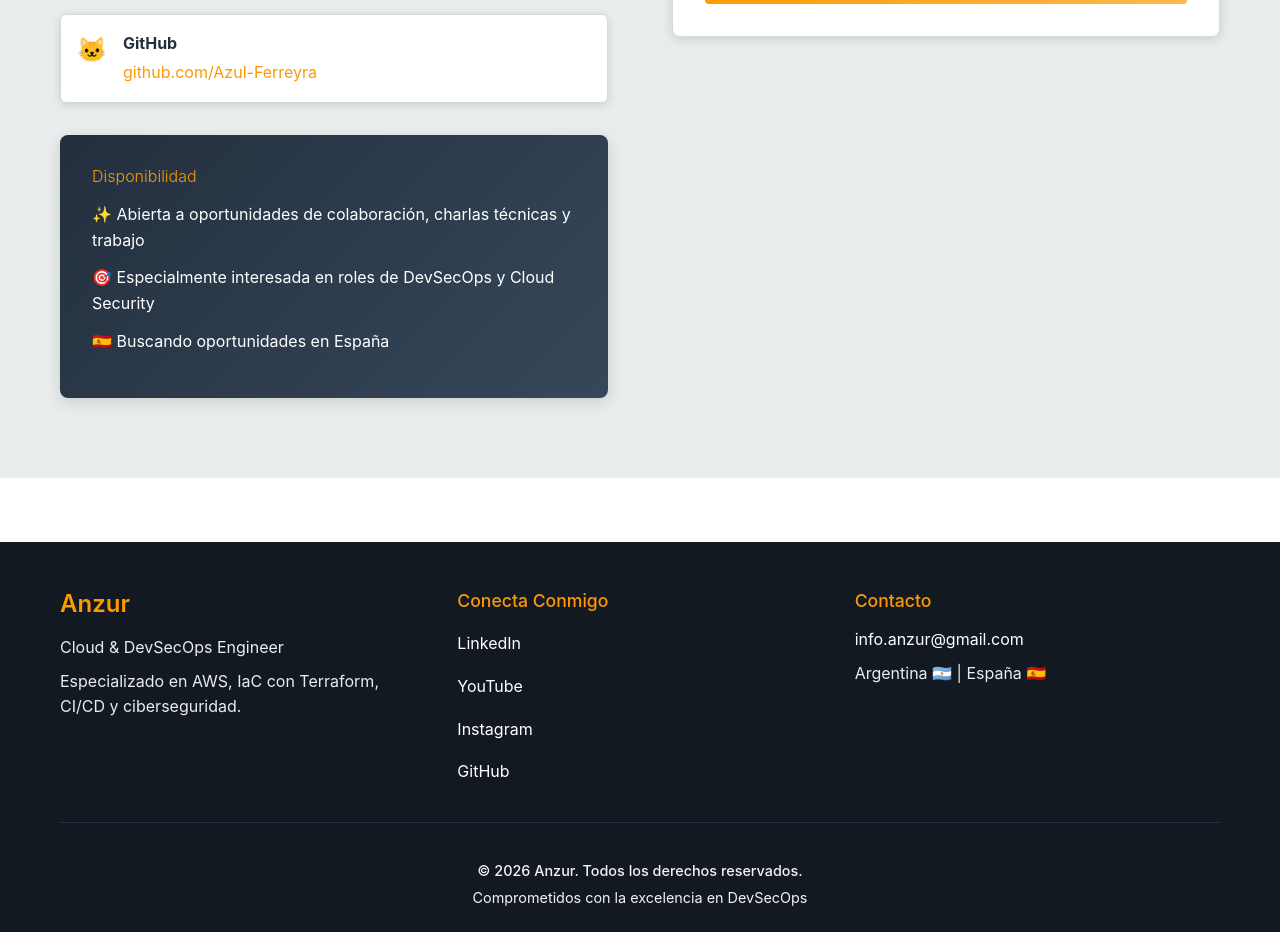
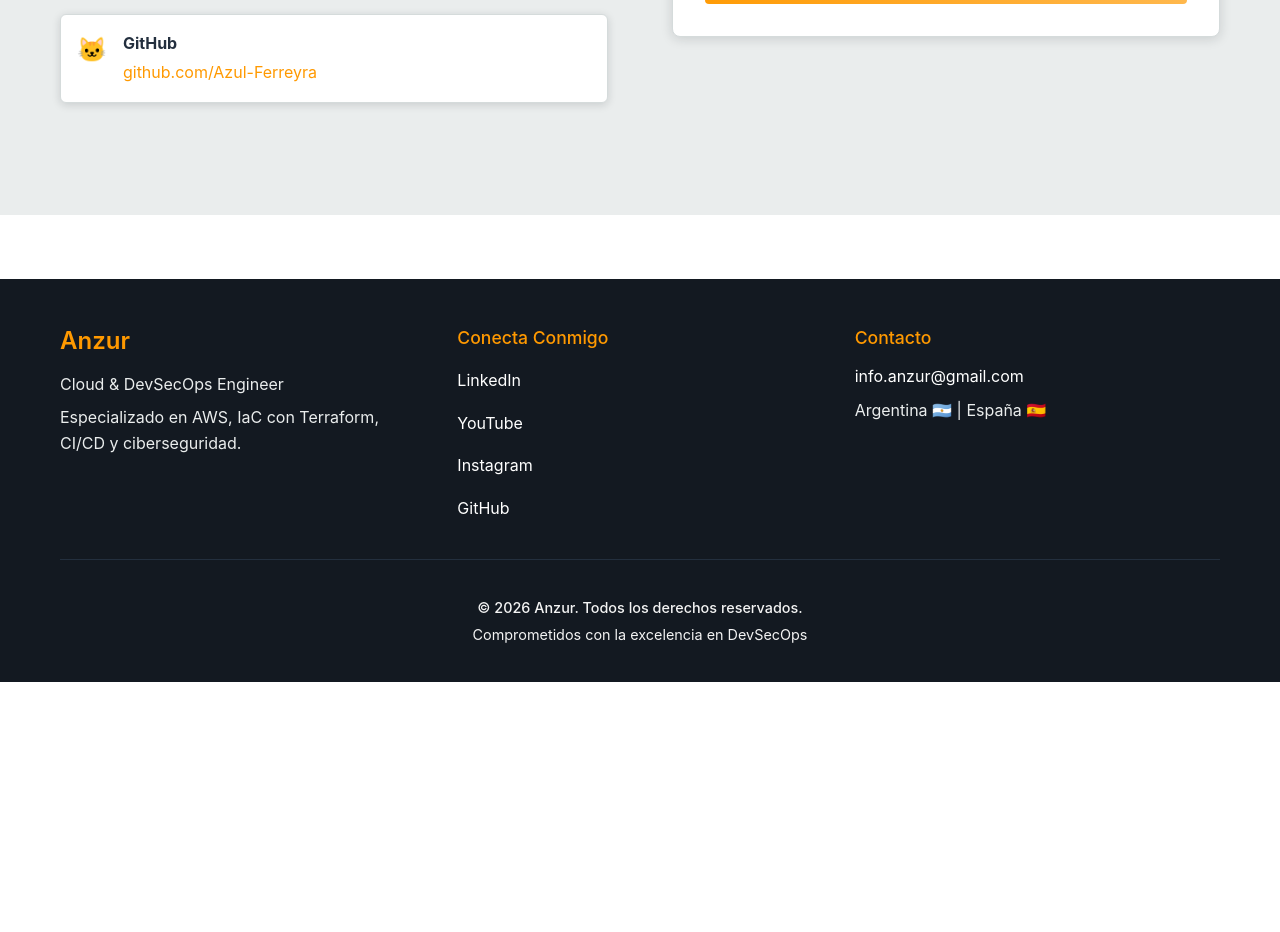
Before and after one commit to Azul-Ferreyra/github-pages, a React (Vite) app: page / in a window 1280 px wide. Shown: the part 6340-7272 px from the top of the page. After the commit the page ends 7022 px from the top, so only its background shows below. Built offline with nearby package versions, Linux system fonts and the light colour scheme.

Commit message:
Eliminar seccion de disponibilidad del portfolio

```diff
--- a/src/components/Contact.css
+++ b/src/components/Contact.css
@@ -65,23 +65,6 @@
   color: var(--aws-blue);
 }
 
-.availability {
-  background: linear-gradient(135deg, var(--aws-blue), var(--aws-blue-light));
-  color: var(--aws-white);
-  padding: 2rem;
-  border-radius: 8px;
-  box-shadow: 0 4px 15px var(--shadow);
-}
-
-.availability h4 {
-  color: var(--aws-orange);
-  margin-bottom: 1rem;
-}
-
-.availability p {
-  margin-bottom: 0.75rem;
-  line-height: 1.6;
-}
 
 /* Contact Form */
 .contact-form {
@@ -195,9 +178,6 @@
     gap: 0.5rem;
   }
 
-  .availability {
-    text-align: center;
-  }
 
   .contact-form {
     padding: 1.5rem;
--- a/src/components/Contact.jsx
+++ b/src/components/Contact.jsx
@@ -235,12 +235,6 @@ function Contact() {
               </div>
             </div>
 
-            <div className="availability">
-              <h4>Disponibilidad</h4>
-              <p>✨ Abierta a oportunidades de colaboración, charlas técnicas y trabajo</p>
-              <p>🎯 Especialmente interesada en roles de DevSecOps y Cloud Security</p>
-              <p>🇪🇸 Buscando oportunidades en España</p>
-            </div>
           </div>
 
           <div className="contact-form">
```
